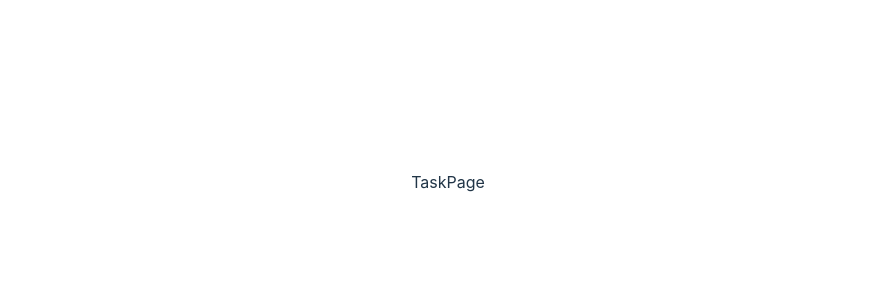
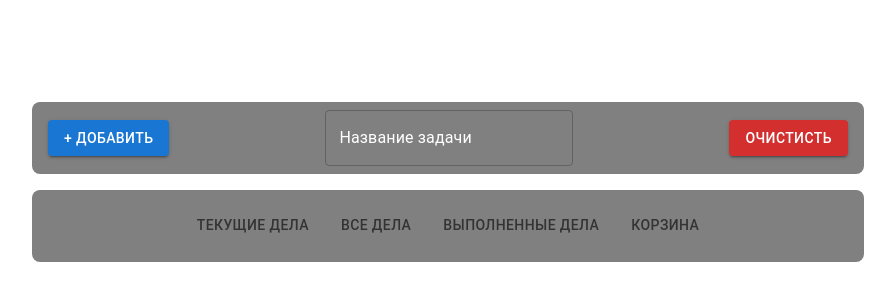
Before and after one commit to c00b3r/VERBA-test, a React (Vite) app: page / in a window 1280 px wide. Shown: the part 218-518 px from the top of the page, without its empty margins (192-1087 px from the left). Built offline with nearby package versions, Linux system fonts and the light colour scheme.

Commit message:
feat: implent slicer and add styles for TaskPage

```diff
--- a/src/context/AuthContext.tsx
+++ b/src/context/AuthContext.tsx
@@ -1,3 +1,3 @@
 import { createContext } from "react";
 
-export const AuthContext = createContext(null);
+export const AuthContext = createContext(true);
--- a/src/main.tsx
+++ b/src/main.tsx
@@ -19,7 +19,7 @@ const route = createBrowserRouter([
 
 createRoot(document.getElementById("root")!).render(
   <StrictMode>
-    <AuthContext.Provider value={null}>
+    <AuthContext.Provider value={true}>
       <RouterProvider router={route} />
     </AuthContext.Provider>
   </StrictMode>
--- a/src/page/TaskPage/TaskPage.tsx
+++ b/src/page/TaskPage/TaskPage.tsx
@@ -1,6 +1,7 @@
 import { useContext } from "react";
 import { useNavigate } from "react-router-dom";
 import { AuthContext } from "../../context/AuthContext";
+import { Box, Button, Tab, Tabs, TextField } from "@mui/material";
 
 export default function TaskPage() {
   const authContext = useContext(AuthContext);
@@ -8,5 +9,48 @@ export default function TaskPage() {
   if (!authContext) {
     navigate("/login");
   }
-  return <div>TaskPage</div>;
+
+  return (
+    <Box display={"flex"} flexDirection={"column"} gap={2}>
+      <Box
+        display={"flex"}
+        justifyContent={"space-between"}
+        p={2}
+        width={800}
+        sx={{ backgroundColor: "gray", borderRadius: "8px", height: "40px" }}
+        alignItems={"center"}
+      >
+        <Button variant="contained">+ Добавить</Button>
+        <TextField
+          label="Название задачи"
+          sx={{
+            label: { color: "white" },
+            input: { color: "white" },
+            "& .MuiOutlinedInput-root": {
+              "&.Mui-focused fieldset": { borderColor: "black" },
+            },
+            "& .MuiInputLabel-root.Mui-focused": { color: "white" },
+          }}
+        ></TextField>
+        <Button color="error" variant="contained">
+          Очистисть
+        </Button>
+      </Box>
+      <Box
+        display={"flex"}
+        justifyContent={"center"}
+        p={2}
+        width={800}
+        sx={{ backgroundColor: "gray", borderRadius: "8px", height: "40px" }}
+        alignItems={"center"}
+      >
+        <Tabs>
+          <Tab label="Текущие дела" />
+          <Tab label="Все дела" />
+          <Tab label="Выполненные дела" />
+          <Tab label="Корзина" />
+        </Tabs>
+      </Box>
+    </Box>
+  );
 }
```
Also changed, not shown: src/store/TaskReducer/TaskSlice.ts (added, +34 -0 lines), src/components/TaskItem.tsx (added).
